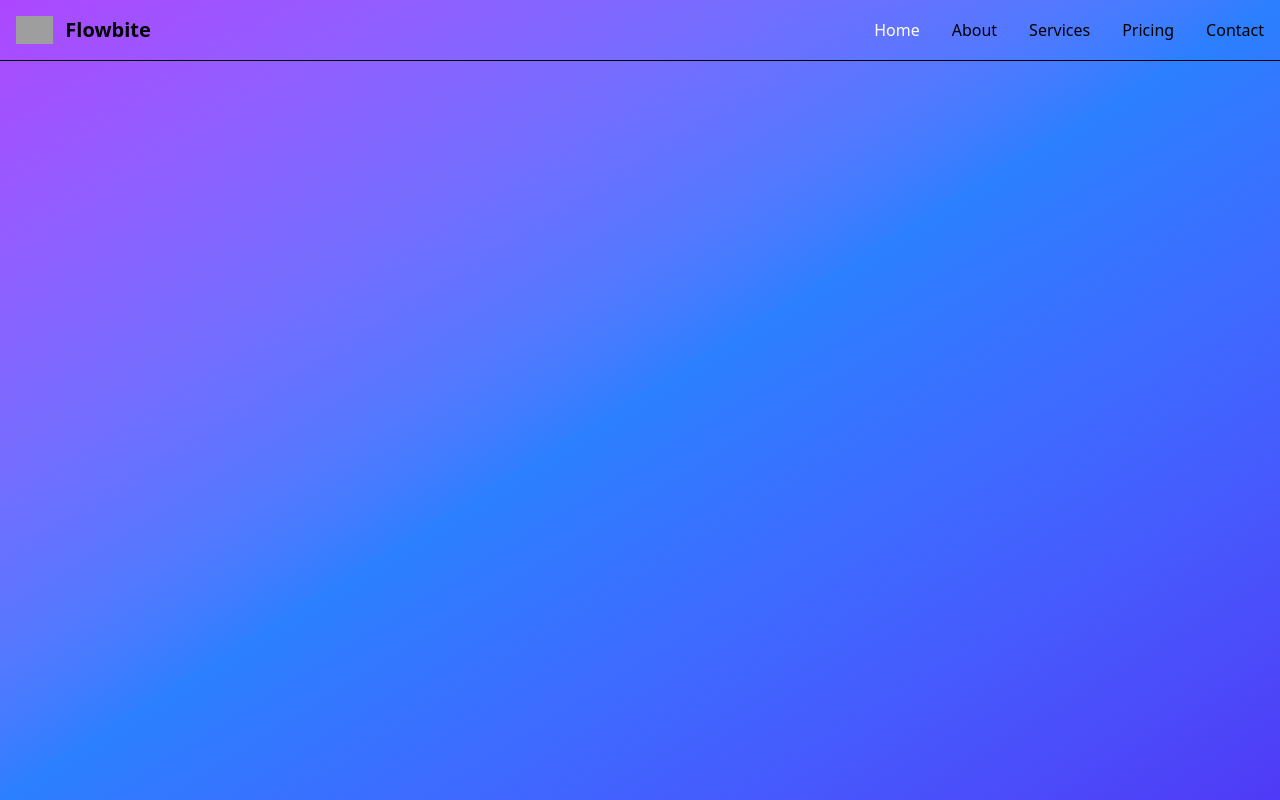
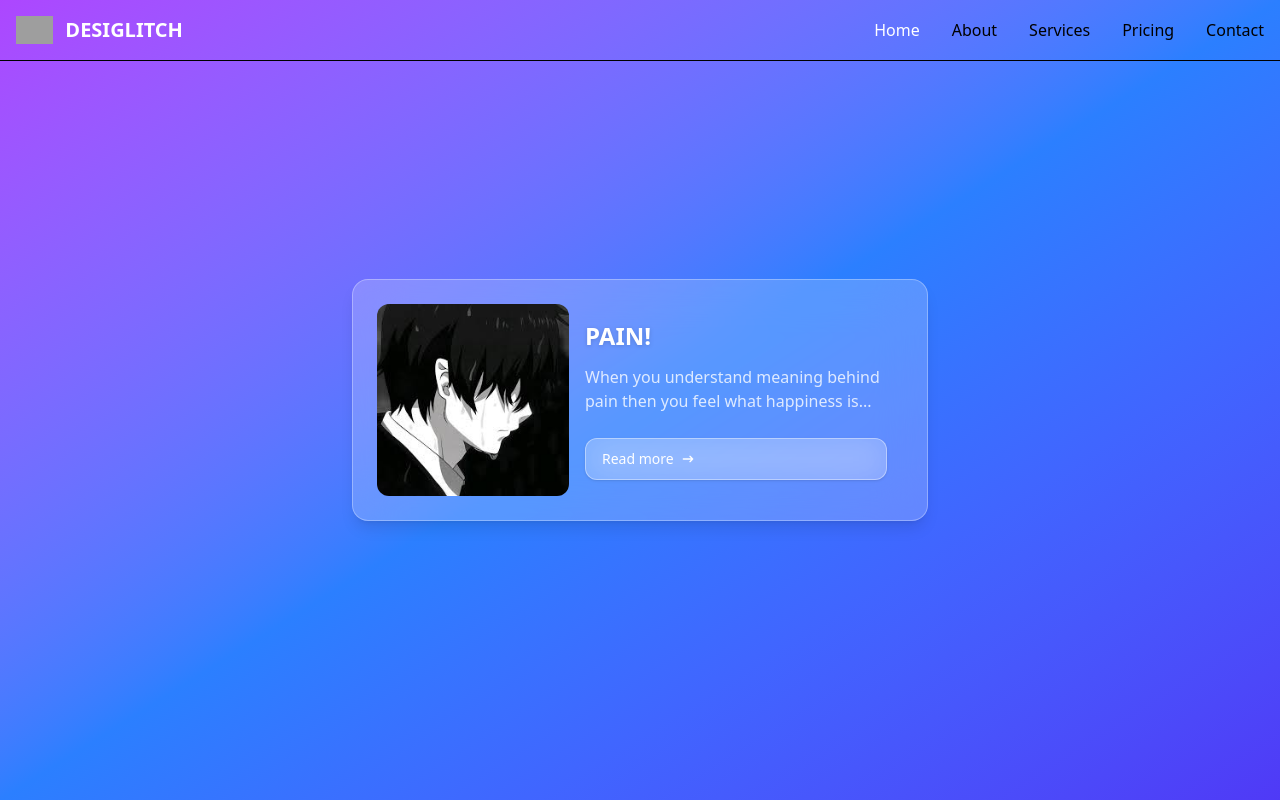
Before and after one commit to utkarsh098123/react_Basics002, a React (Vite) app: page / in a window 1280 px wide. Built offline with nearby package versions, Linux system fonts and the light colour scheme; grey boxes are pictures that could not be loaded.

Commit message:
second commit

```diff
--- a/src/App.tsx
+++ b/src/App.tsx
@@ -1,13 +1,19 @@
 
 import Navbar from "./Components/Navbar.tsx";
+import Card from "./Components/Card.tsx";
 
 const App = () => {
     return (
         <>
             <header className="min-h-screen flex items-center justify-center bg-gradient-to-br from-purple-500 via-blue-500 to-indigo-600">
-            <Navbar/>
+                <div >
+                    <Navbar />
+                    <Card/>
 
+                </div>
             </header>
+
+
         </>
     );
 };
--- a/src/Components/Navbar.tsx
+++ b/src/Components/Navbar.tsx
@@ -9,7 +9,7 @@ const Navbar = () => {
               <div className="max-w-screen-xl flex flex-wrap items-center justify-between mx-auto p-4">
                   <a href="https://flowbite.com/" className="flex items-center space-x-3 rtl:space-x-reverse">
                       <img src="https://flowbite.com/docs/images/logo.svg" className="h-7" alt="Flowbite Logo"/>
-                      <span className="self-center text-xl text-heading font-semibold whitespace-nowrap">Flowbite</span>
+                      <span className="self-center text-xl text-heading font-bold whitespace-nowrap text-white">DESIGLITCH</span>
                   </a>
                   <button data-collapse-toggle="navbar-default" type="button"
                           className="inline-flex items-center p-2 w-10 h-10 justify-center text-sm text-body rounded-base md:hidden hover:bg-neutral-secondary-soft hover:text-heading focus:outline-none focus:ring-2 focus:ring-neutral-tertiary"
```
